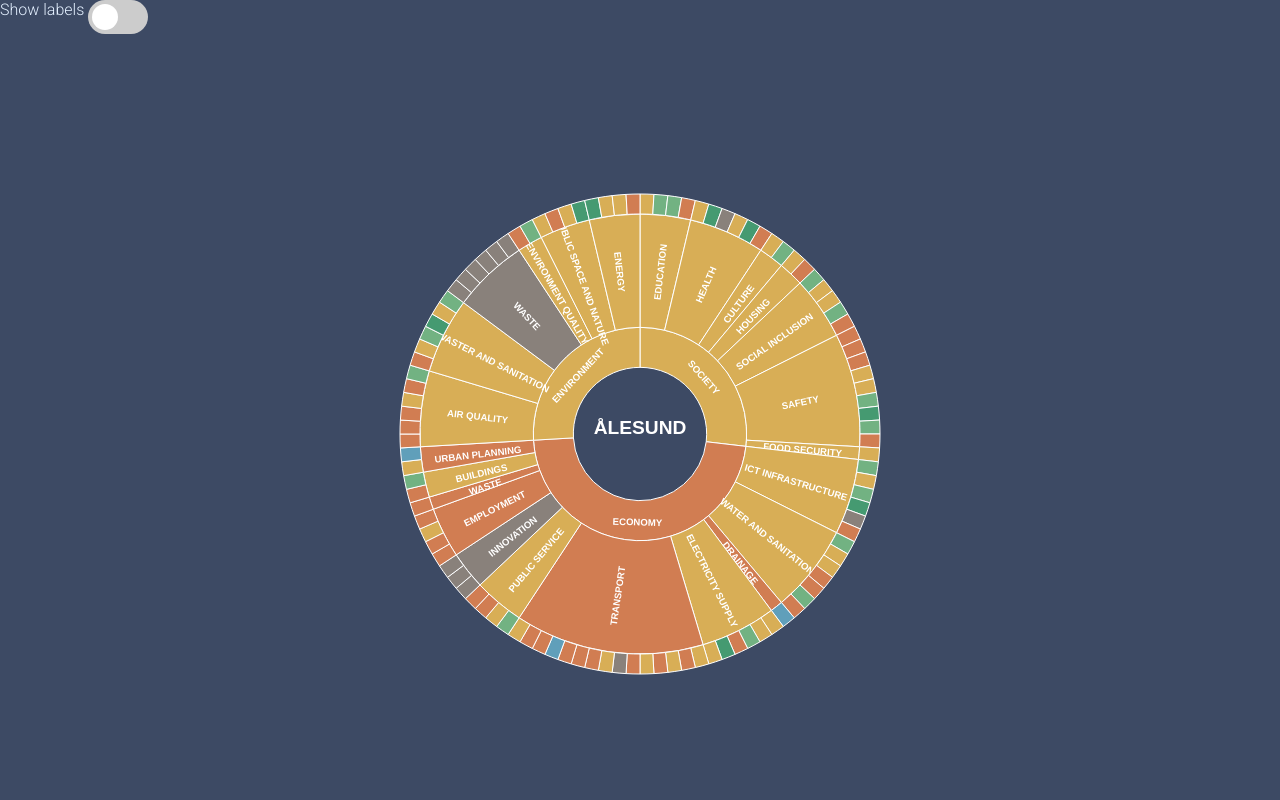
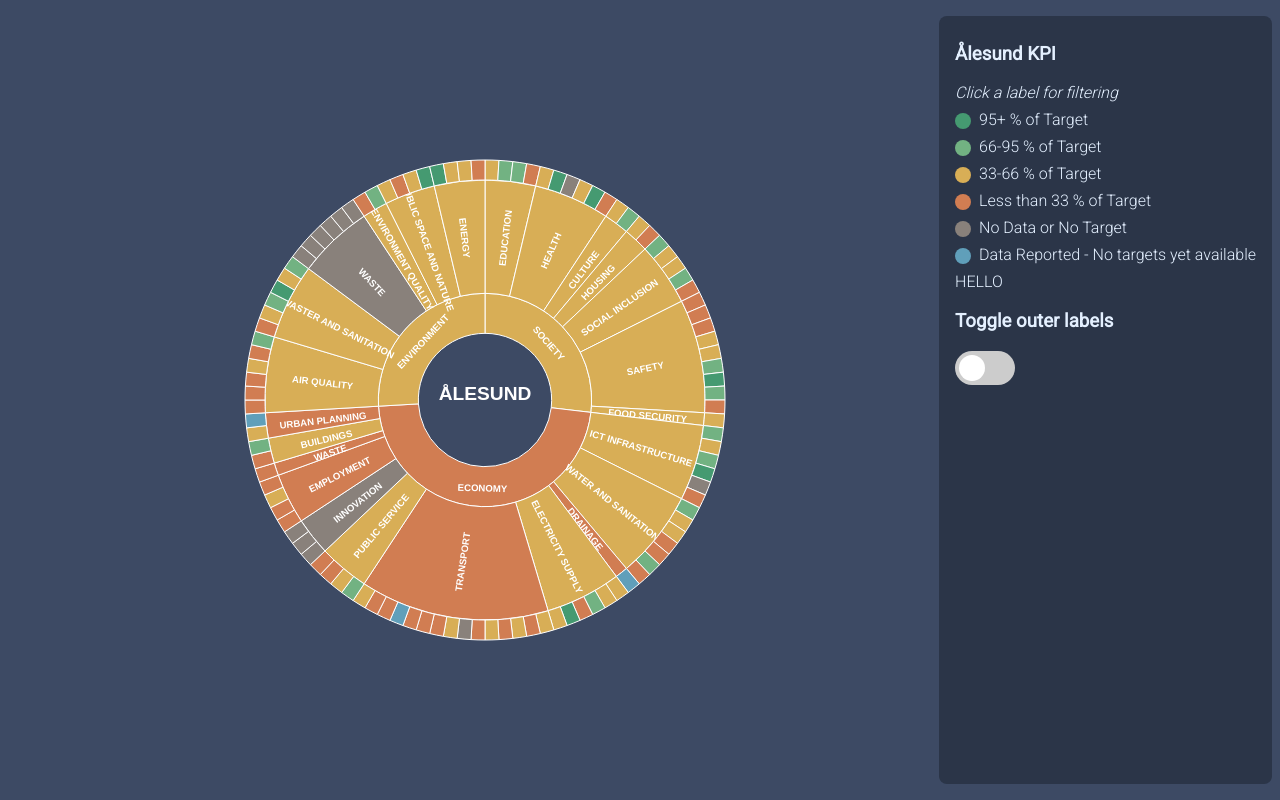
Before and after one commit to freshfish70/smartcity-kpi, a website built with webpack: page src/html/index.html in a window 1280 px wide. Shown: the top 800 px of the page. Built offline with nearby package versions, Linux system fonts and the light colour scheme; files whose address does not match are found by name.

Commit message:
Create a sidebar

```diff
--- a/src/html/index.html
+++ b/src/html/index.html
@@ -11,11 +11,17 @@
 		<link rel="stylesheet" href="/style/main.css" />
 	</head>
 	<body>
-		<span id="flip">Show labels</span>
-		<label class="switch">
-			<input type="checkbox" id="toggle" />
-			<span class="slider round"></span>
-		</label>
+		<div id="sunburst-sidebar" class="sidebar">
+			<div>HELLO</div>
+			<div>
+				<h3 id="flip">Toggle outer labels</h3>
+				<label class="switch">
+					<input type="checkbox" id="toggle" />
+					<span class="slider round"></span>
+				</label>
+			</div>
+		</div>
+
 		<script src="/js/bundle.js"></script>
 	</body>
 </html>
--- a/src/js/index.ts
+++ b/src/js/index.ts
@@ -28,7 +28,7 @@ async function start() {
 			})
 	})
 
-	const width = window.innerWidth
+	const width = window.innerWidth - 310
 	const height = window.innerHeight
 	const radius = Math.min(width, height) / 3
 	randomizeData(nodeData)
@@ -39,10 +39,11 @@ async function start() {
 		.attr('width', width)
 		.attr('height', height)
 
-	const legend = d3
-		.select('body')
-		.append<HTMLElement>('ul')
+	const sidebar = d3.select('#sunburst-sidebar')
+	const legend = sidebar
+		.insert<HTMLElement>('ul', ':first-child')
 		.attr('class', 'legend')
+
 	let selectedScoreValue: string | null = null
 
 	const sunburstGroup = svg
@@ -56,6 +57,14 @@ async function start() {
 		})
 
 	const partition = d3.partition().size([2 * Math.PI, radius])
+
+	sidebar
+		.insert('h3', ':first-child')
+		.text(root.ancestors()[0].data.name + ' KPI')
+	sidebar
+		.insert('span', '.legend')
+		.text('Click a label for filtering')
+		.attr('class', 'is-italic')
 
 	partition(root)
 
--- a/src/scss/main.scss
+++ b/src/scss/main.scss
@@ -4,6 +4,7 @@ body {
 	padding: 0;
 	font-family: 'Roboto', sans-serif;
 	font-weight: 300;
+	overflow-x: hidden;
 }
 
 body {
@@ -85,10 +86,28 @@ input:checked+.slider:before {
 }
 
 /***********************
+   SIDEBAR
+***********************/
+.sidebar {
+	list-style-type: none;
+	background: #2b3548;
+	padding: .5rem 1rem;
+	border-radius: .5rem;
+	position: fixed;
+	top: 0;
+	right: 0;
+	margin: 1rem .5rem;
+	height: calc(100vh - 3rem);
+	min-width: 250px;
+}
+
+/***********************
    LEGEND
 ***********************/
 .legend {
 	list-style-type: none;
+	margin: 0;
+	padding: 0;
 
 	.legend-item {
 		margin: .5rem 0;
@@ -108,6 +127,16 @@ input:checked+.slider:before {
 	}
 }
 
+/***********************
+   HELPERS
+***********************/
+
+.is-italic {
+	font-style: italic;
+}
+
+
+
 @media only screen and (max-width: 1200px) {
 
 	body,
```
